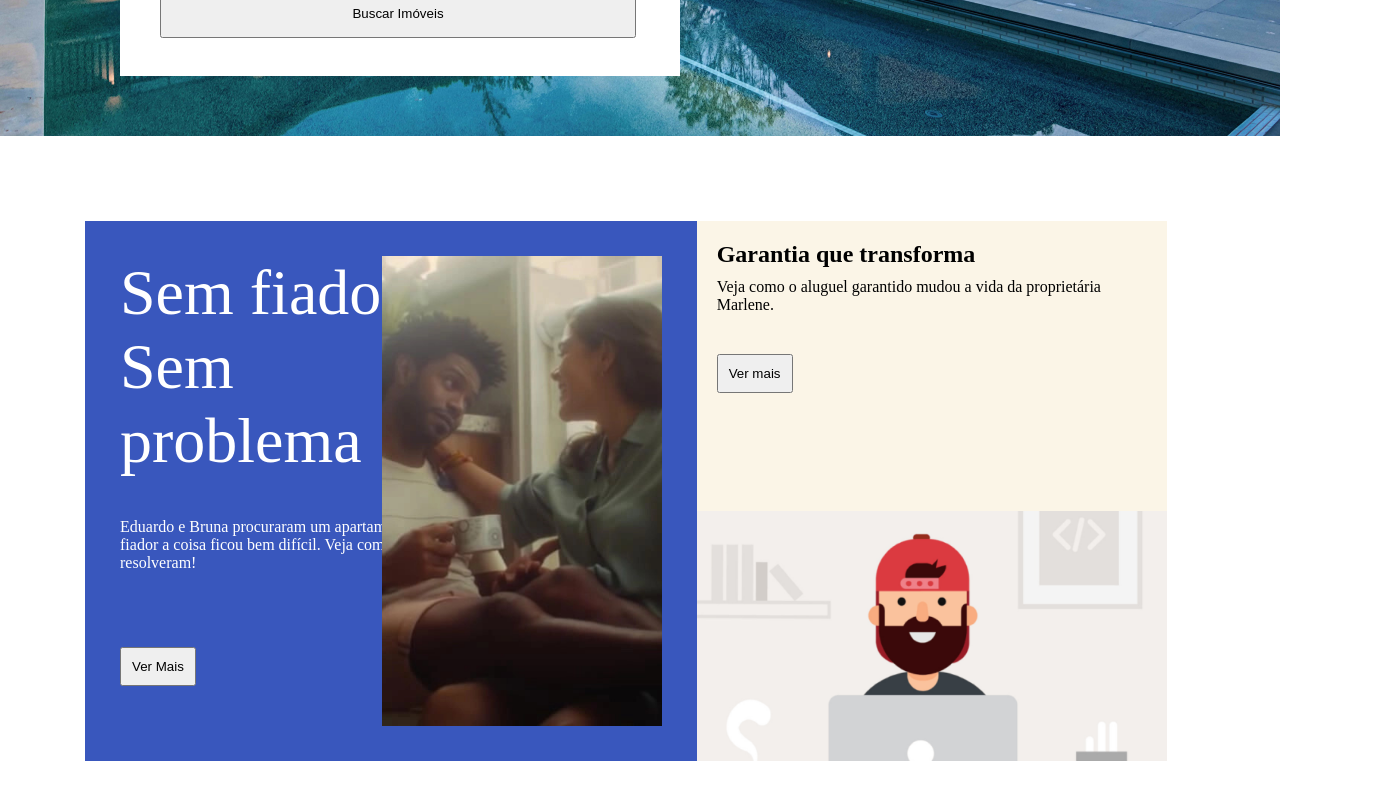
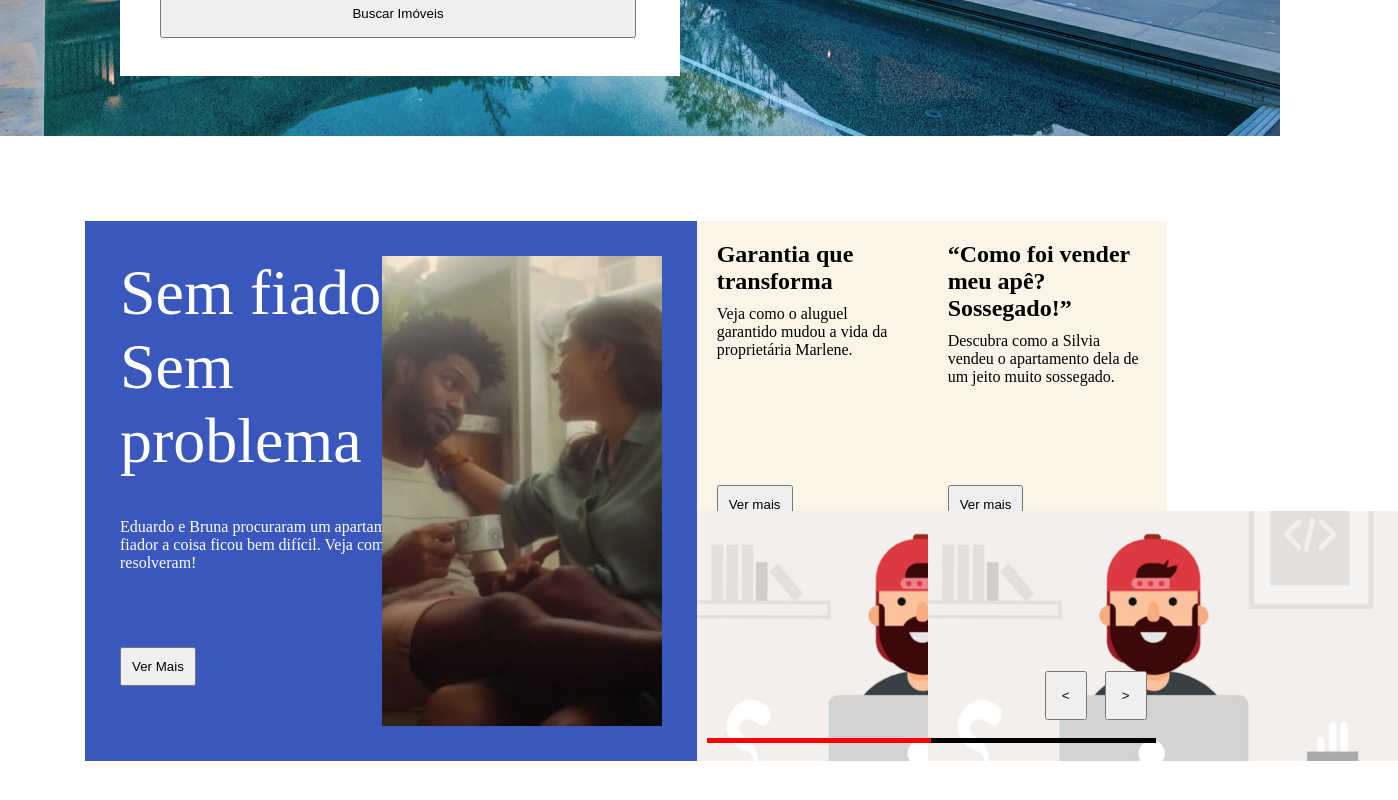
Before and after one commit to HebertMoraes/QuintoAndar_Front-end, an Angular app in the folder QuintoAndar/: page / in a window 1280 px wide. Shown: the part 654-1454 px from the top of the page, 1398 px wide, since content can reach past the window. Built offline with nearby package versions, Linux system fonts and the light colour scheme.

Commit message:
barra de navegação carrousel
.

```diff
--- a/QuintoAndar/src/app/home/content1/content1.component.html
+++ b/QuintoAndar/src/app/home/content1/content1.component.html
@@ -13,17 +13,25 @@
     </div>
     <div class="area-2">
 
+        <div class="nav-carrousel">
+            <div class="bar-nav">
+                <div class="icon-selected"></div>
+            </div>
+            <button class="nav-left" (click)="goNavLeft()"> < </button>
+            <button class="nav-right" (click)="goNavRight()"> > </button>
+        </div>
+
         <div class="area-2-1-text">
             <h2>Garantia que transforma</h2>
             <p>Veja como o aluguel garantido mudou a vida da proprietária Marlene.</p>
             <button>Ver mais</button>
         </div>
         <div class="area-2-1-image"></div>
-        <!-- <div class="area-2-2-text">
+        <div class="area-2-2-text">
             <h2>“Como foi vender meu apê? Sossegado!”</h2>
             <p>Descubra como a Silvia vendeu o apartamento dela de um jeito muito sossegado.</p>
             <button>Ver mais</button>
         </div>
-        <div class="area-2-2-image"></div> -->
+        <div class="area-2-2-image"></div>
     </div>
 </section>
--- a/QuintoAndar/src/app/home/content1/content1.component.sass
+++ b/QuintoAndar/src/app/home/content1/content1.component.sass
@@ -10,6 +10,7 @@
     display: grid
     grid-template-areas: "area-1 area-1 area-1 area-1 area-1 area-2" "area-1 area-1 area-1 area-1 area-1 area-2"
     padding: 85px
+    object-fit: cover
 
     .area-1
         grid-area: area-1
@@ -66,8 +67,49 @@
         background-color: #FBF5E7
         width: 470px
 
+        .nav-carrousel
+            position: absolute
+            bottom: 0px
+            width: 100%
+            height: 100px
+            z-index: 1
+
+            .bar-nav
+                position: absolute
+                bottom: 0px
+                margin: 10px
+                margin-bottom: 18px
+                width: 95.5%
+                height: 5px
+                background-color: black
+                z-index: 1
+
+                .icon-selected
+                    position: absolute
+                    width: 50%
+                    height: 5px
+                    // background-color: variables.$secondary-color
+                    background-color: red
+                    z-index: 2
+
+            .nav-left
+                position: absolute
+                padding: 15px
+                bottom: auto
+                right: 70px
+                margin: 10px
+
+            .nav-right
+                position: absolute
+                padding: 15px
+                bottom: auto
+                right: 10px
+                margin: 10px
+
+
         .area-2-1-text
             grid-area: area-2-1-text
+            position: relative
 
             h2
                 margin: 20px
@@ -77,9 +119,10 @@
                 margin-top: 0px
 
             button
+                position: absolute
                 margin: 20px
                 padding: 10px
-                bottom: 0px
+                bottom: 40px
 
         .area-2-1-image
             grid-area: area-2-1-image
@@ -94,6 +137,7 @@
 
         .area-2-2-text
             grid-area: area-2-2-text
+            position: relative
 
             h2
                 margin: 20px
@@ -103,9 +147,10 @@
                 margin-top: 0px
 
             button
+                position: absolute
                 margin: 20px
                 padding: 10px
-                bottom: 0px
+                bottom: 40px
 
         .area-2-2-image
             grid-area: area-2-2-image
--- a/QuintoAndar/src/app/home/content1/content1.component.ts
+++ b/QuintoAndar/src/app/home/content1/content1.component.ts
@@ -12,4 +12,12 @@ export class Content1Component implements OnInit {
   ngOnInit(): void {
   }
 
+  public goNavLeft (){
+
+  }
+
+  public goNavRight(){
+
+  }
+
 }
```
